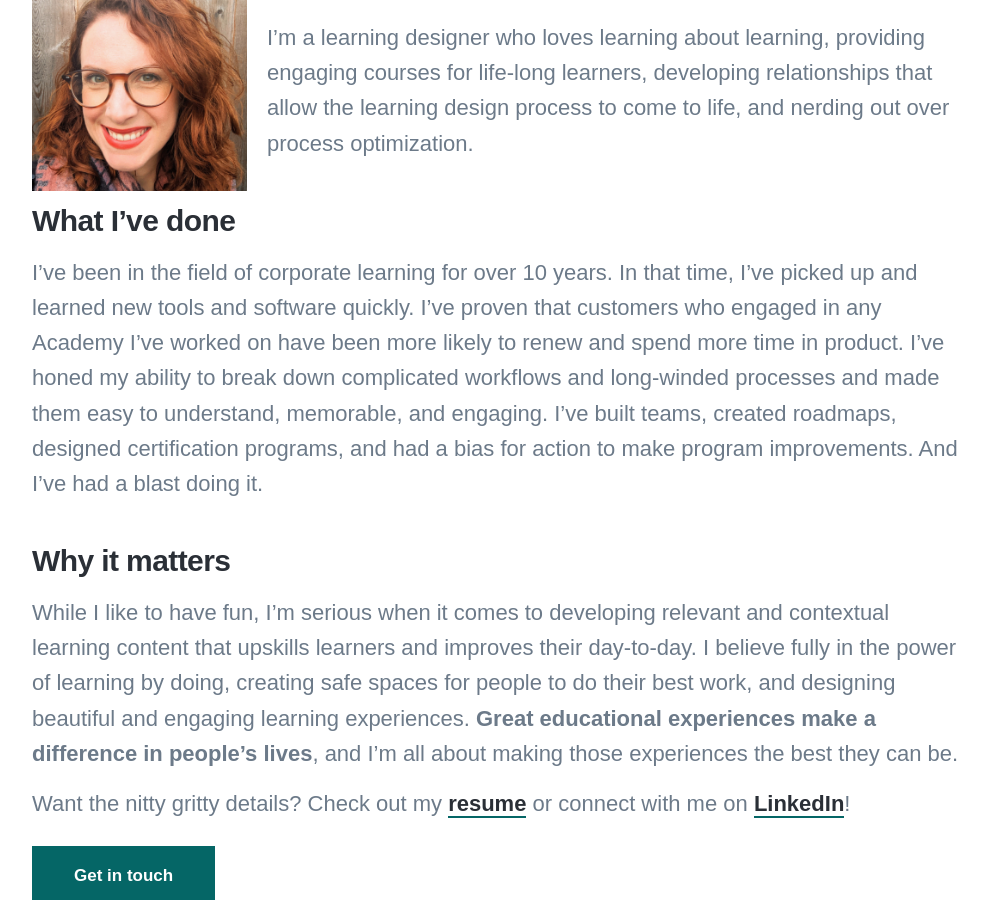
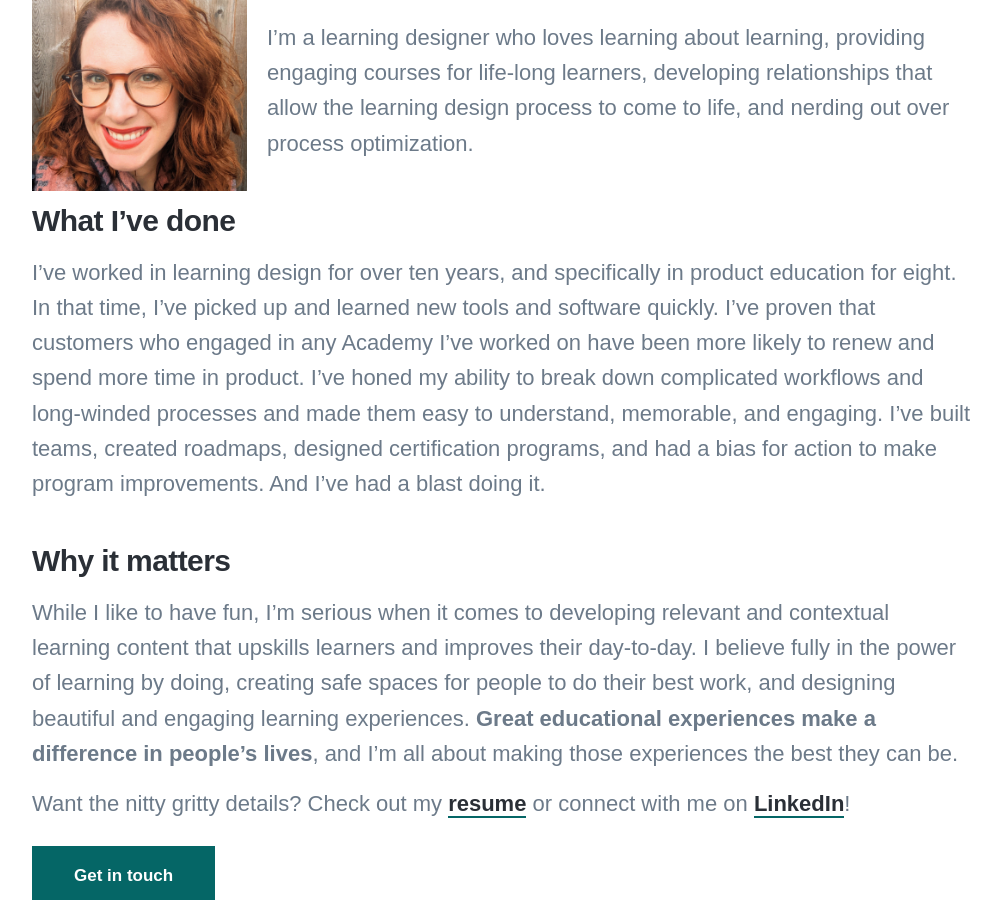
Before and after one commit to cox-katie/portfolio, a Jekyll site: the page built from _pages/about.md, in a window 1280 px wide and 900 px high, scrolled down 665 px. Shown: the whole window, without its empty margins (138-1139 px from the left). Built offline with Jekyll 4.4.1, drawn with Linux system fonts in a browser that asks for light colours; nearby versions of some CDN libraries; some web fonts are replaced.

Commit message:
updating about

```diff
--- a/_pages/about.md
+++ b/_pages/about.md
@@ -13,7 +13,7 @@ featured_image: /images/lightbulb.jpg
 I'm a learning designer who loves learning about learning, providing engaging courses for life-long learners, developing relationships that allow the learning design process to come to life, and nerding out over process optimization.
 
 ### What I've done
-I've been in the field of corporate learning for over 10 years. In that time, I’ve picked up and learned new tools and software quickly. I’ve proven that customers who engaged in any Academy I’ve worked on have been more likely to renew and spend more time in product. I’ve honed my ability to break down complicated workflows and long-winded processes and made them easy to understand, memorable, and engaging. I’ve built teams, created roadmaps, designed certification programs, and had a bias for action to make program improvements. And I’ve had a blast doing it.
+I've worked in learning design for over ten years, and specifically in product education for eight. In that time, I’ve picked up and learned new tools and software quickly. I’ve proven that customers who engaged in any Academy I’ve worked on have been more likely to renew and spend more time in product. I’ve honed my ability to break down complicated workflows and long-winded processes and made them easy to understand, memorable, and engaging. I’ve built teams, created roadmaps, designed certification programs, and had a bias for action to make program improvements. And I’ve had a blast doing it.
 
 ### Why it matters
 While I like to have fun, I'm serious when it comes to developing relevant and contextual learning content that upskills learners and improves their day-to-day. I believe fully in the power of learning by doing, creating safe spaces for people to do their best work, and designing beautiful and engaging learning experiences. **Great educational experiences make a difference in people's lives**, and I'm all about making those experiences the best they can be.
```
